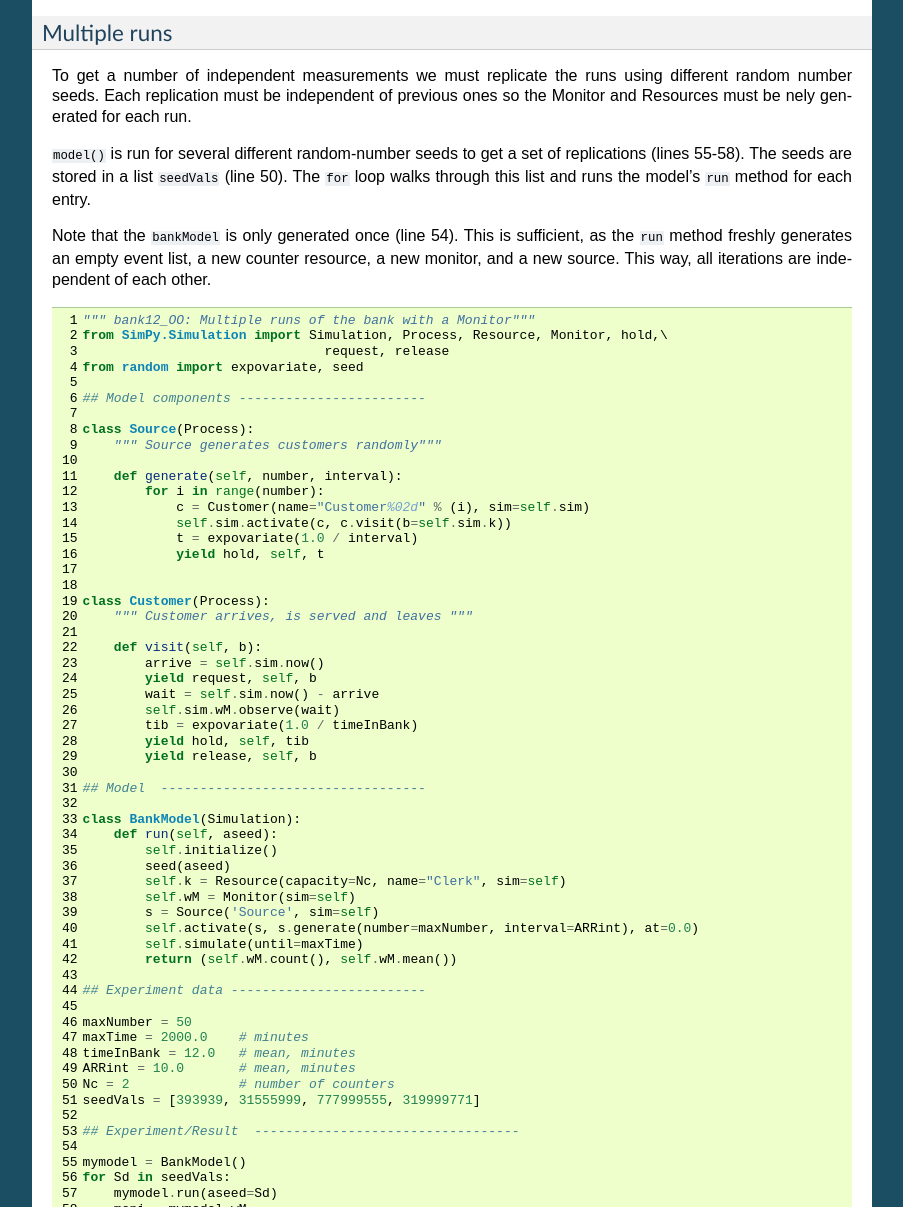
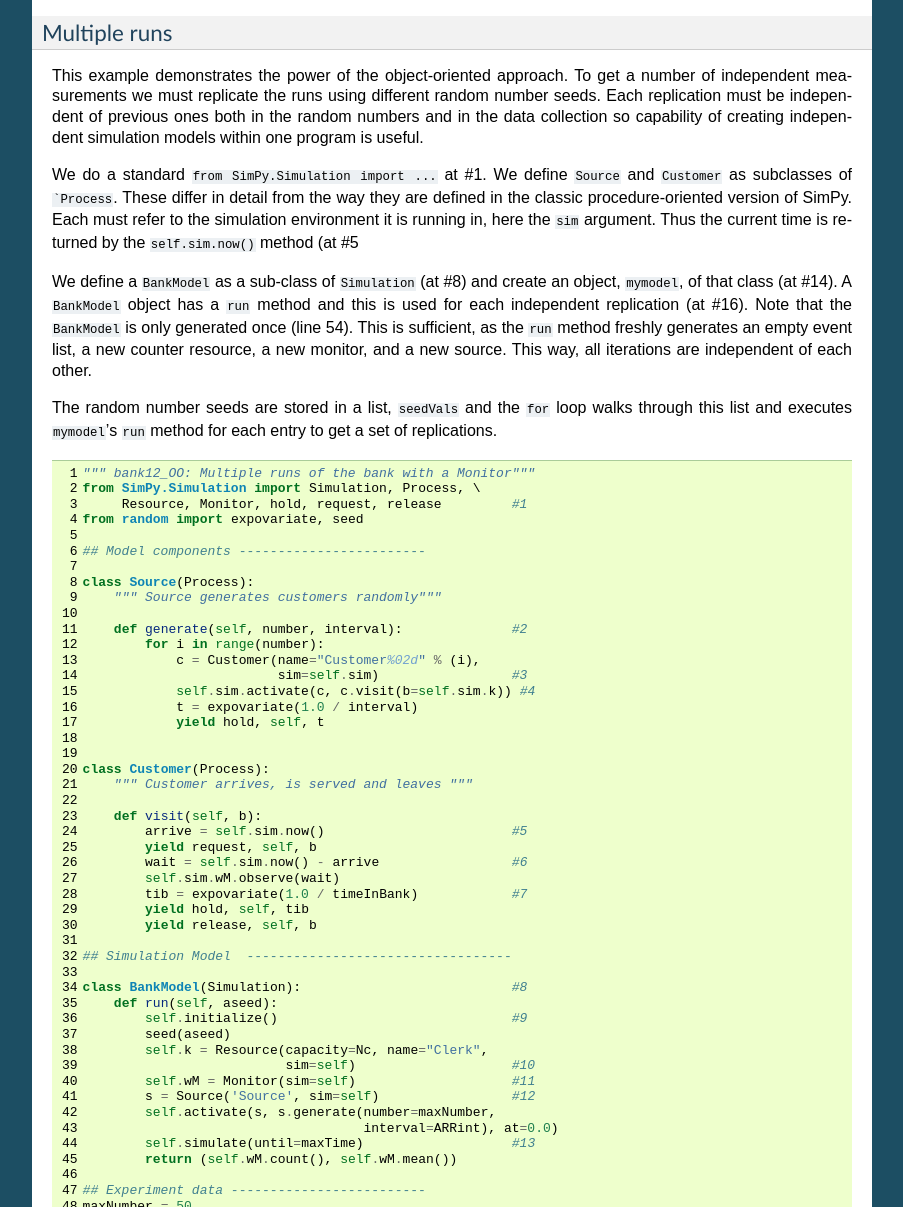
Before and after one commit to SimPyClassic/SimPyClassic, a Sphinx documentation site: the page built from docs/source/Tutorials/TheBankOO.rst, in a window 1280 px wide and 1400 px high, scrolled down 15688 px, cut to the strip 193-1400 px from the top of the window. Shown: the whole strip, without its empty margins (198-1101 px from the left). Built offline with Sphinx 7.4.7, drawn with Linux system fonts in a browser that asks for light colours; the version number could not be read and is left out; some of the changed text lies outside the part shown.

Commit message:
rewriting the text and Prog comments for the OO multiple runs

````diff
--- a/docs/source/Tutorials/TheBankOO.rst
+++ b/docs/source/Tutorials/TheBankOO.rst
@@ -848,49 +848,34 @@ random number seeds. The result of this run is:
 Multiple runs
 ~~~~~~~~~~~~~~~~~~~~~~~~~~~~~~~~~~~~~~~~~~
 
-To get a number of independent measurements we must replicate the runs
-using different random number seeds. Each replication must be
-independent of previous ones so the Monitor and Resources must be
-nely generated for each run.
+This example demonstrates the power of the object-oriented
+approach. To get a number of independent measurements we must
+replicate the runs using different random number seeds. Each
+replication must be independent of previous ones both in the random
+numbers and in the data collection so capability of creating
+independent simulation models within one program is useful.
 
-``model()`` is run for several different random-number seeds to get a set
-of replications (lines 55-58). The seeds are stored in a list ``seedVals``
-(line 50). The ``for`` loop walks through this list and runs the model's ``run`` method
-for each entry.
+We do a standard ``from SimPy.Simulation import ...`` at #1. We define
+``Source`` and  ``Customer`` as subclasses of ```Process``. These
+differ in detail from the way they are defined in the classic
+procedure-oriented version of SimPy. Each must refer to the simulation
+environment it is running in, here the ``sim`` argument. Thus the
+current time is returned by the ``self.sim.now()`` method (at #5
 
-Note that the ``bankModel`` is only generated once (line 54). This
-is sufficient, as the ``run`` method freshly generates an empty event list,
-a new counter resource, a new monitor, and a new source. This way, all
-iterations are independent of each other.
+We define a ``BankModel`` as a sub-class of ``Simulation`` (at #8) and
+create an object, ``mymodel``, of that class (at #14). A ``BankModel``
+object has a ``run`` method and this is used for each independent
+replication (at #16). Note that the ``BankModel`` is only generated
+once (line 54). This is sufficient, as the ``run`` method freshly
+generates an empty event list, a new counter resource, a new monitor,
+and a new source. This way, all iterations are independent of each
+other.
 
-..
-    To get a number of independent measurements we must replicate the runs
-    using different random number seeds. Each replication must be
-    independent of previous ones so the Monitor and Resources must be
-    redefined for each run. We can no longer allow them to be global
-    objects as we have before.
-
-
-    We will define a function, ``model`` with a parameter ``runSeed`` so
-    that the random number seed can be different for different runs (lines
-    40-50). The contents of the function are the same as the
-    ``Model/Experiment`` section in the previous program except for one
-    vital change.
-
-    This is required since the Monitor, ``wM``, is defined inside the
-    ``model`` function (line 43). A customer can no longer refer to
-    it. In the spirit of quality computer programming we will pass ``wM``
-    as a function argument. Unfortunately we have to do this in two steps,
-    first to the ``Source`` (line 48) and then from the ``Source`` to
-    the ``Customer`` (line 13).
-
-    ``model()`` is run for four different random-number seeds to get a set
-    of replications (lines 54-57).
-
+The random number seeds are stored in a list, ``seedVals`` and the
+``for`` loop walks through this list and executes ``mymodel``'s
+``run`` method for each entry to get a set of replications.
 
 .. literalinclude:: bankprograms_OO/bank12_OO.py
-
-
 
 The results show some variation. Remember, though, that the system is still
 only operating for 50 customers so the system may not be in
--- a/docs/source/Tutorials/bankprograms_OO/bank12_OO.py
+++ b/docs/source/Tutorials/bankprograms_OO/bank12_OO.py
@@ -1,6 +1,6 @@
 """ bank12_OO: Multiple runs of the bank with a Monitor"""
-from SimPy.Simulation import Simulation, Process, Resource, Monitor, hold,\
-                               request, release
+from SimPy.Simulation import Simulation, Process, \
+     Resource, Monitor, hold, request, release         #1
 from random import expovariate, seed
 
 ## Model components ------------------------
@@ -8,10 +8,11 @@ from random import expovariate, seed
 class Source(Process):
     """ Source generates customers randomly"""
 
-    def generate(self, number, interval):
+    def generate(self, number, interval):              #2
         for i in range(number):
-            c = Customer(name="Customer%02d" % (i), sim=self.sim)
-            self.sim.activate(c, c.visit(b=self.sim.k))
+            c = Customer(name="Customer%02d" % (i),
+                         sim=self.sim)                 #3
+            self.sim.activate(c, c.visit(b=self.sim.k)) #4
             t = expovariate(1.0 / interval)
             yield hold, self, t
 
@@ -20,29 +21,30 @@ class Customer(Process):
     """ Customer arrives, is served and leaves """
 
     def visit(self, b):
-        arrive = self.sim.now()
+        arrive = self.sim.now()                        #5
         yield request, self, b
-        wait = self.sim.now() - arrive
+        wait = self.sim.now() - arrive                 #6
         self.sim.wM.observe(wait)
-        tib = expovariate(1.0 / timeInBank)
+        tib = expovariate(1.0 / timeInBank)            #7
         yield hold, self, tib
         yield release, self, b
 
-## Model  ----------------------------------
+## Simulation Model  ----------------------------------
 
-class BankModel(Simulation):
+class BankModel(Simulation):                           #8
     def run(self, aseed):
-        self.initialize()
+        self.initialize()                              #9
         seed(aseed)
-        self.k = Resource(capacity=Nc, name="Clerk", sim=self)
-        self.wM = Monitor(sim=self)
-        s = Source('Source', sim=self)
-        self.activate(s, s.generate(number=maxNumber, interval=ARRint), at=0.0)
-        self.simulate(until=maxTime)
+        self.k = Resource(capacity=Nc, name="Clerk",
+                          sim=self)                    #10
+        self.wM = Monitor(sim=self)                    #11
+        s = Source('Source', sim=self)                 #12
+        self.activate(s, s.generate(number=maxNumber,
+                                    interval=ARRint), at=0.0)
+        self.simulate(until=maxTime)                   #13
         return (self.wM.count(), self.wM.mean())
 
 ## Experiment data -------------------------
-
 maxNumber = 50
 maxTime = 2000.0    # minutes
 timeInBank = 12.0   # mean, minutes
@@ -52,8 +54,9 @@ seedVals = [393939, 31555999, 777999555, 319999771]
 
 ## Experiment/Result  ----------------------------------
 
-mymodel = BankModel()
-for Sd in seedVals:
-    mymodel.run(aseed=Sd)
-    moni = mymodel.wM
-    print("Average wait for %3d completions was %6.2f minutes." % (moni.count(), moni.mean()))
+mymodel = BankModel()                                  #14
+for Sd in seedVals:                                    #15
+    mymodel.run(aseed=Sd)                              #16
+    moni = mymodel.wM                                  #17
+    print("Avge wait for %3d completions %6.2f min." %
+          (moni.count(), moni.mean()))
````
